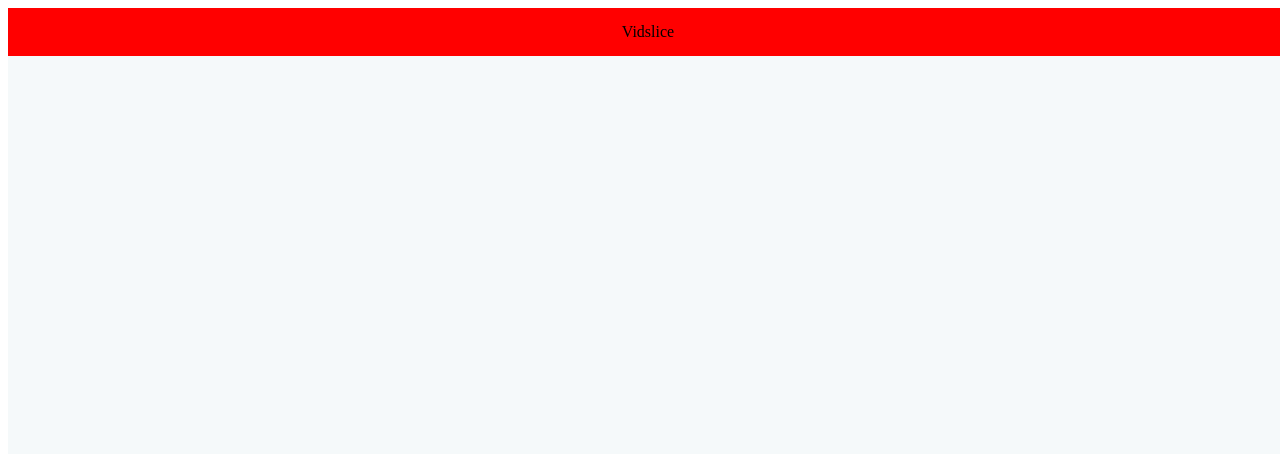
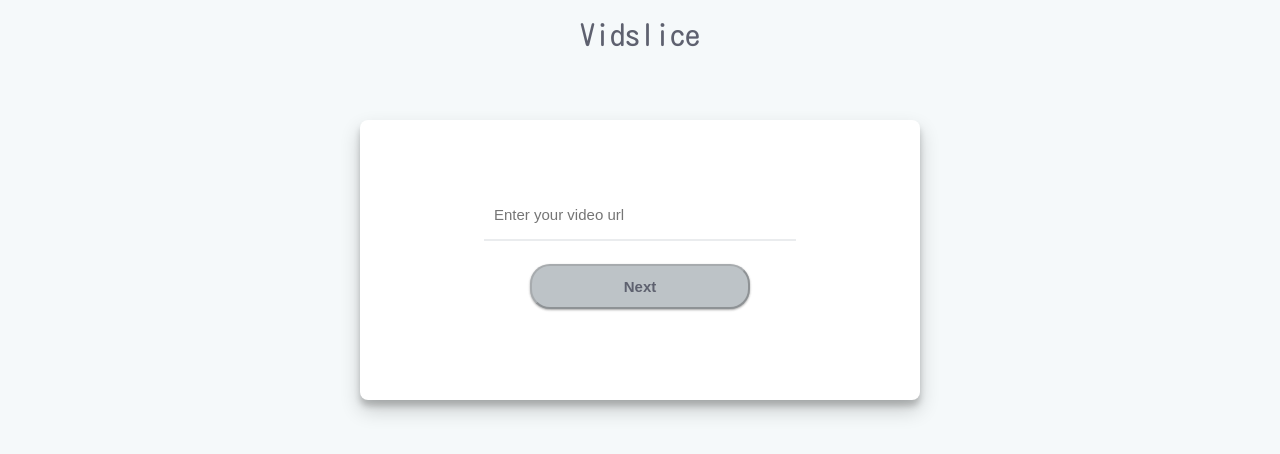
Before and after one commit to Rafaell416/vidslice, a Next.js app: page / in a window 1280 px wide. Shown: the top 454 px of the page. Built offline with nearby package versions, Linux system fonts and the light colour scheme.

Commit message:
action button and input fields components working

```diff
--- /dev/null
+++ b/components/ActionButton.js
@@ -0,0 +1,59 @@
+'use strict'
+
+import PropTypes from 'prop-types'
+
+const ActionButton = ({ backgroundColor, text, textColor, onClick, disabled }) => (
+  <div className="container">
+    <button
+      disabled={disabled || false}
+      onClick={onClick}
+      className={disabled ? '' : 'hover-item'}
+      style={!disabled ? {
+        background: backgroundColor || '#1abc9c',
+        color: textColor || 'white',
+      } : {
+        background: '#bdc3c7',
+        color: '#5E616F',
+      }}
+    >
+      {text}
+    </button>
+    <style jsx>
+      {`
+        .container {
+          width: 300px;
+          height: 90px;
+          display: flex;
+          align-items: center;
+          justify-content: center;
+        }
+
+        button {
+          height: 45px;
+          width: 220px;
+          font-size: 15px;
+          font-weight: bold;
+          border-radius: 20px;
+          outline: 0;
+          box-shadow: 0 1px 3px rgba(0,0,0,0.12), 0 1px 2px rgba(0,0,0,0.24);
+        }
+
+        .hover-item:hover {
+          box-shadow: 0 10px 20px rgba(0,0,0,0.19), 0 6px 6px rgba(0,0,0,0.19);
+          transition: all 0.3s cubic-bezier(.25,.8,.25,1);
+        }
+
+      `}
+    </style>
+  </div>
+)
+
+ActionButton.propTypes = {
+  backgroundColor: PropTypes.string,
+  text: PropTypes.string.isRequired,
+  textColor: PropTypes.string,
+  onClick: PropTypes.func.isRequired,
+  disabled: PropTypes.bool
+}
+
+export default ActionButton
--- a/components/Header.js
+++ b/components/Header.js
@@ -1,3 +1,7 @@
+'use strict'
+
+import PropTypes from 'prop-types'
+
 const Header = ({ title }) => (
   <div>
     <header>
@@ -6,17 +10,22 @@
     <style jsx>
       {`
         header {
-          background: red;
-          padding: 15px;
+          background: transparent;
+          padding: 20px;
           text-align: center;
         }
 
         header span {
-          color: black;
+          color: #5E616F;
+          font-size: 30px;
         }
       `}
     </style>
   </div>
 )
 
+Header.propTypes = {
+  title: PropTypes.string.isRequired
+}
+
 export default Header
--- /dev/null
+++ b/components/InputField.js
@@ -0,0 +1,36 @@
+'use strict'
+
+import PropTypes from 'prop-types'
+
+const InputField = ({ placeholder, value, onChange }) => (
+  <div>
+    <input type="text" value={value} onChange={onChange} placeholder={placeholder}/>
+    <style jsx>
+      {`
+        input {
+          width: 300px;
+          height: 48px;
+          background: rgba(255,255,255,.2);
+          box-shadow: 0 1px 0 rgba(255,255,255,.1);
+          font-size: 15px;
+          outline: 0;
+          padding-left: 10px;
+          border: none;
+          border-bottom: 2px solid rgba(25,53,71,.09);
+        }
+
+        input:focus {
+          border-bottom: 2px solid #1abc9c;
+        }
+      `}
+    </style>
+  </div>
+)
+
+InputField.propTypes = {
+  placeholder: PropTypes.string.isRequired,
+  value: PropTypes.string.isRequired,
+  onChange: PropTypes.func.isRequired
+}
+
+export default InputField
--- /dev/null
+++ b/components/Layout.js
@@ -0,0 +1,29 @@
+import { Component } from 'react'
+import Header from '../components/Header'
+import Head from 'next/head'
+
+export default class Layout extends Component {
+  render () {
+    const { children, title } = this.props
+    return (
+      <div>
+        <Head>
+          <title>{title}</title>
+          <meta name="viewport" content="width=device-width, initial-scale=1"/>
+          <link href="https://fonts.googleapis.com/css?family=Kosugi+Maru" rel="stylesheet" />
+        </Head>
+        <Header title={title} />
+        {children}
+        <style jsx global>
+          {`
+            body {
+              margin: 0;
+              background: #F5F9FA;
+              font-family: 'Kosugi Maru', sans-serif;
+            }
+          `}
+        </style>
+      </div>
+    )
+  }
+}
--- a/containers/Layout.js
+++ /dev/null
@@ -1,24 +0,0 @@
-import { Component } from 'react'
-import Header from '../components/Header'
-
-export default class Layout extends Component {
-  render () {
-    const { children, title } = this.props
-    return (
-      <div>
-        <Header title={title} />
-        {children}
-        <style jsx>
-          {`
-            div {
-              background-color: #F5F9FA;
-              width: 100%;
-              height: 100%;
-              position: absolute;
-            }
-          `}
-        </style>
-      </div>
-    )
-  }
-}
--- /dev/null
+++ b/containers/UploadVideoCard.js
@@ -0,0 +1,61 @@
+import { Component } from 'react'
+import InputField from '../components/InputField'
+import ActionButton from '../components/ActionButton'
+
+export default class UploadVideoCard extends Component {
+  state = {
+    url: ''
+  }
+
+  _handleOnchangeInputValue = (e) => this.setState({ url: e.target.value })
+
+  _checkIfInputIsFilled = () => {
+    const { url } = this.state
+    if (!url) return true
+    return false
+  }
+
+  render () {
+    const { url } = this.state
+    return (
+      <div className="container">
+        <div className="form">
+          <InputField
+            placeholder="Enter your video url"
+            value={url}
+            onChange={this._handleOnchangeInputValue}
+          />
+          <ActionButton
+            text="Next"
+            backgroundColor="#1abc9c"
+            textColor="white"
+            onClick={() => console.log('preesed')}
+            disabled={this._checkIfInputIsFilled()}
+          />
+        </div>
+        <style jsx>
+          {`
+            .container {
+              height: 280px;
+              width: 560px;
+              background-color: white;
+              margin-top: 50px;
+              border-radius: 8px;
+              box-shadow: 0 10px 20px rgba(0,0,0,0.19), 0 6px 6px rgba(0,0,0,0.19);
+              display: flex;
+              align-items: center;
+              justify-content: center;
+            }
+
+            .form {
+              display: flex;
+              flex-direction: column;
+              align-items: center;
+              justify-content: center;
+            }
+          `}
+        </style>
+      </div>
+    )
+  }
+}
--- a/package.json
+++ b/package.json
@@ -15,6 +15,7 @@
     "@material-ui/core": "^3.1.0",
     "@material-ui/icons": "^3.0.1",
     "next": "^7.0.0",
+    "prop-types": "^15.6.2",
     "react": "^16.5.2",
     "react-dom": "^16.5.2",
     "react-redux": "^5.0.7",
--- a/pages/index.js
+++ b/pages/index.js
@@ -1,11 +1,27 @@
 import { Component } from 'react'
-import Layout from '../containers/Layout'
+import Layout from '../components/Layout'
+import UploadVideoCard from '../containers/UploadVideoCard'
 
 export default class extends Component {
   render () {
     return (
       <Layout title="Vidslice">
-
+        <div className="container">
+          <UploadVideoCard />
+        </div>
+        <style jsx>
+          {`
+            .container {
+              background-color: transparent;
+              display: flex;
+              flex: 1;
+              justify-content: center;
+              position: absolute;
+              height: 100%;
+              width: 100%;
+            }
+          `}
+        </style>
       </Layout>
     )
   }
```
